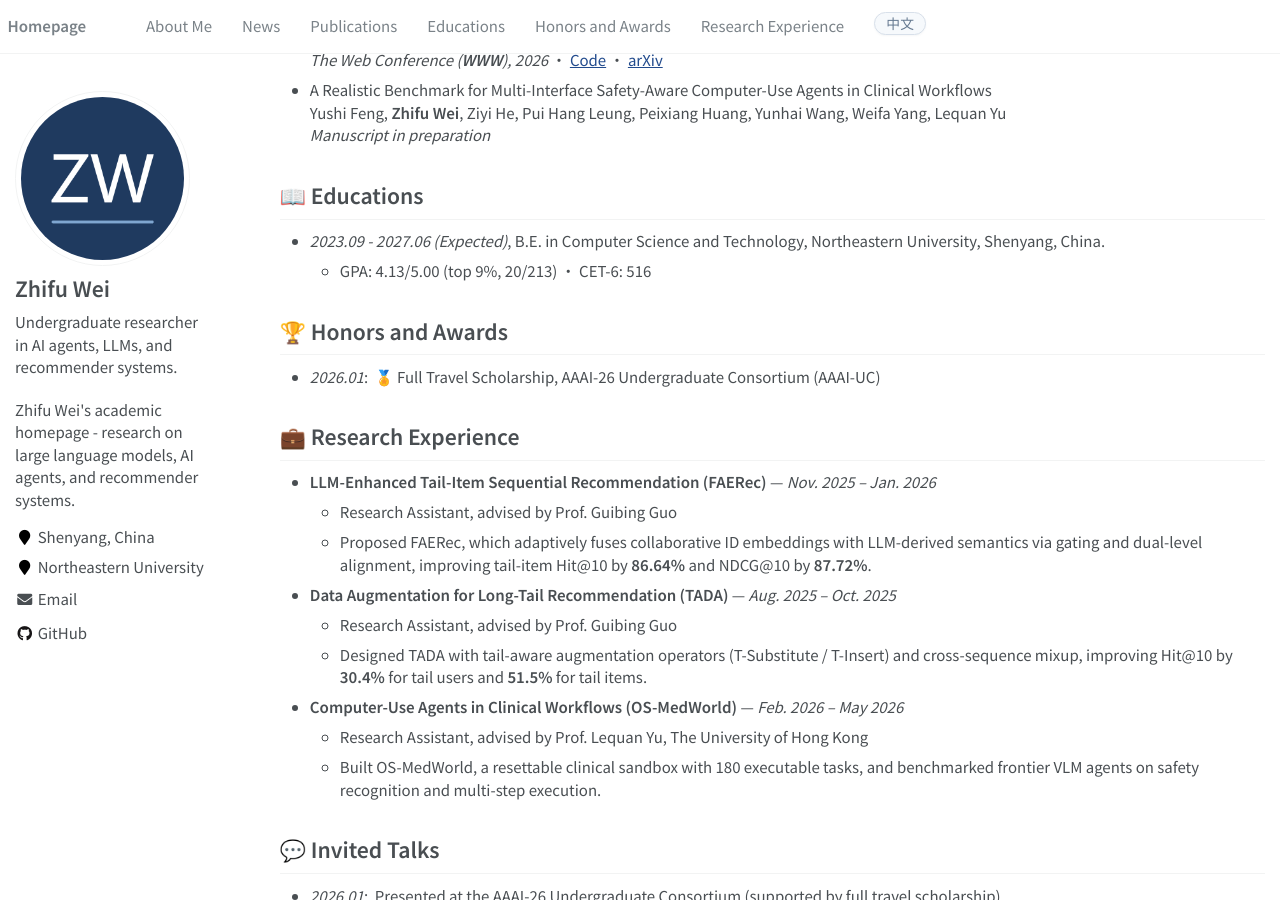
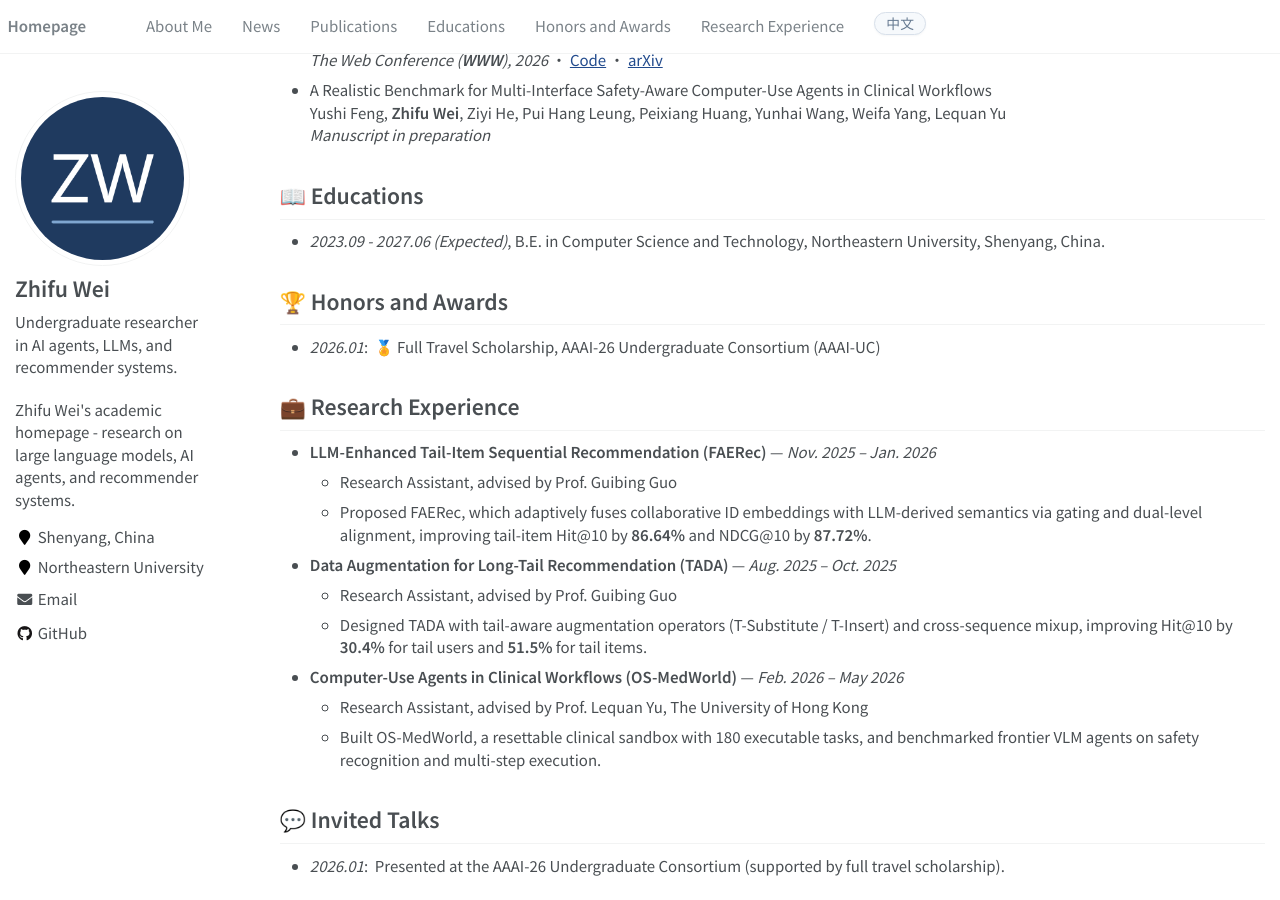
Before and after one commit to ZhifuWei/ZhifuWei.github.io, a Jekyll site: the page built from _pages/about.md, in a window 1280 px wide and 900 px high, scrolled down 591 px. Built offline with Jekyll 4.4.1, drawn with Linux system fonts in a browser that asks for light colours; some web fonts are replaced.

Commit message:
Remove GPA details from education

```diff
--- a/_pages/about.md
+++ b/_pages/about.md
@@ -102,7 +102,6 @@ Please feel free to contact me by email if you have any questions or are seeking
 # 📖 Educations
 
 - *2023.09 - 2027.06 (Expected)*, B.E. in Computer Science and Technology, Northeastern University, Shenyang, China.
-  - GPA: 4.13/5.00 (top 9%, 20/213) · CET-6: 516
 
 </div>
 
@@ -111,7 +110,6 @@ Please feel free to contact me by email if you have any questions or are seeking
 # 📖 教育经历
 
 - *2023.09 - 2027.06（预计）*，东北大学计算机科学与技术专业工学学士，沈阳，中国。
-  - GPA：4.13/5.00（前 9%，专业排名 20/213）· 英语六级 516
 
 </div>
 
```
